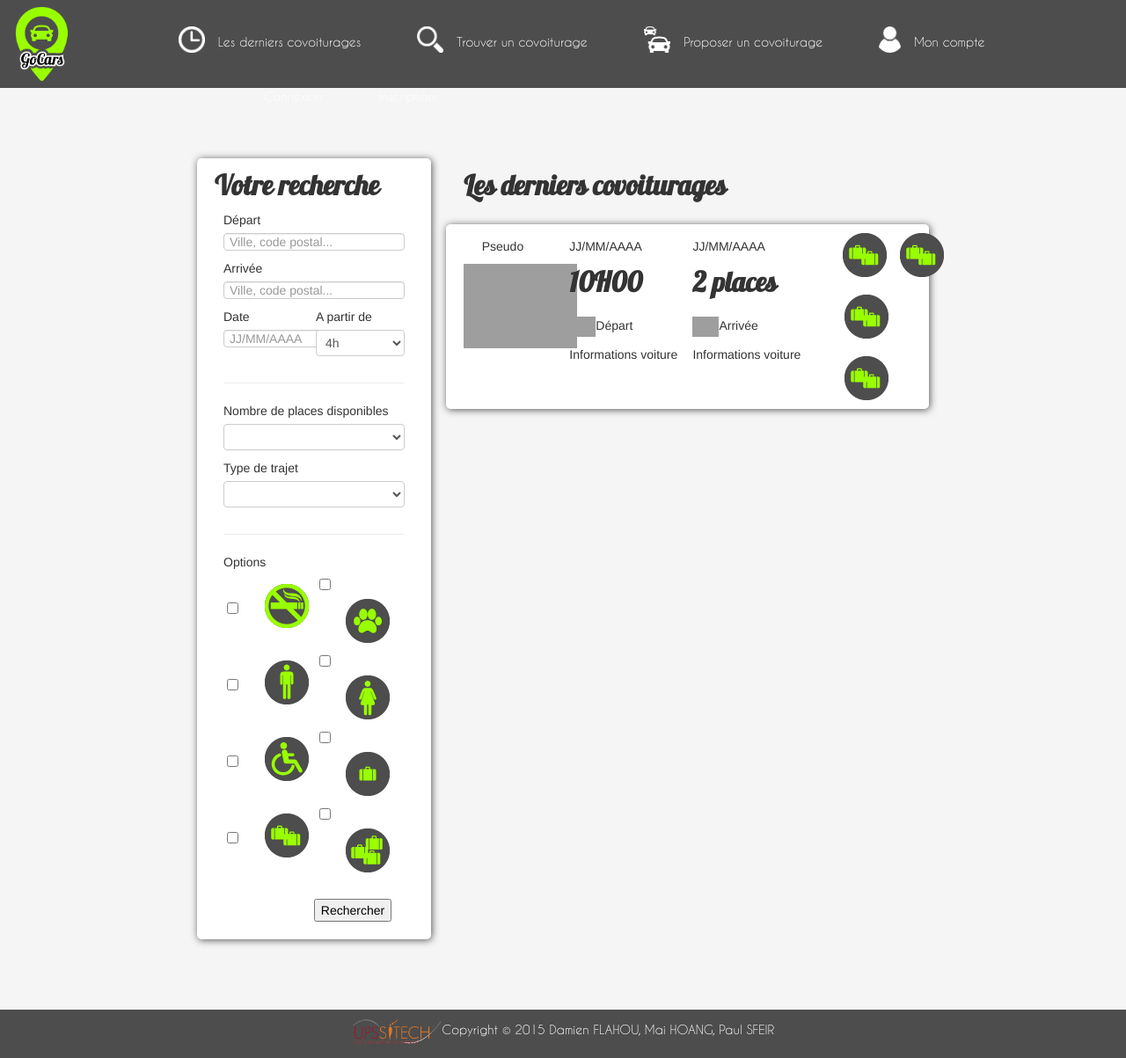
After one commit to paul-sfeir/Projet-Web-Covoiturage, a PHP site: page /derniers.html in a window 1280 px wide. The commit adds this page. Shown: the whole page at 88% size. Run offline with PHP 8.4, Linux system fonts and the light colour scheme; a stand-in replaces the project's code that opens the database connection; some libraries are stand-ins or nearby versions; grey boxes are pictures that could not be loaded.

Commit message:
Page "derniers covoiturages"
Modèle HTML de la page d'affichage des derniers covoiturages

```diff
--- a/css/custom.css
+++ b/css/custom.css
@@ -64,3 +64,38 @@ body {
 
 
 /* Page résultats */
+
+#form_recherche select{
+	width: 100%;
+}
+
+.input_recherche {
+	width: 100%;
+}
+
+article {
+	margin-top: 25px;
+	margin-bottom: 20px;
+}
+
+.pseudo {
+	text-align: center;
+}
+
+.pseudo, .titre {
+	margin-top: 15px;
+}
+
+.img_user {
+	width: 150px;
+	margin: 0px 20px 20px 20px;
+}
+
+.info {
+	margin-left: 0px;
+	margin-bottom: 20px;
+}
+
+.options {
+	margin: 10px 0px 10px 30px;
+}
--- /dev/null
+++ b/derniers.html
@@ -0,0 +1,241 @@
+<head>
+	<title>Les derniers covoiturages - GoCars</title>
+	<meta charset="UTF-8">
+
+	<link href="css/bootstrap.min.css" rel="stylesheet">
+	<link href="css/style.css" rel="stylesheet" type="text/css"><!--Style global-->
+	<link href="css/custom.css" rel="stylesheet" type="text/css"><!--Style contenu-->
+	<script src="http://code.jquery.com/jquery-1.8.3.min.js"></script> <!--Bibliothèque jQuery-->
+
+	<!--Bibliothèque nécessaire au Datepicker-->
+	<link rel="stylesheet" href="http://code.jquery.com/ui/1.11.4/themes/smoothness/jquery-ui.css">
+	<script src="http://code.jquery.com/jquery-1.10.2.js"></script>
+	<script src="http://code.jquery.com/ui/1.11.4/jquery-ui.js"></script>
+	<script>
+		$(function() {
+			$( "#datepicker" ).datepicker();
+		});
+	</script>
+	<!--Fin de la bibliothèque nécessaire au Datepicker-->
+
+</head>
+
+<body>
+
+	<!--Menu principal-->
+	<nav class="nav_princ">
+		<div class="row-fluid">
+			<ul class="inline">
+				<li>
+					<a href="index.html">
+						<img src="Media/logo.png" id="nav_logo"/>
+					</a>
+				</li>
+
+				<li>
+					<a href="#resultats" id="nav_derniers2">
+						<img src="Media/horloge.png" class="nav_icon" />
+						Les derniers covoiturages
+					</a>
+				</li>
+
+				<li>
+					<a href="#recherche" id="nav_recherche2">
+						<img src="Media/recherche.png" class="nav_icon" />
+						Trouver un covoiturage
+					</a>
+				</li>
+
+				<li>
+					<a href="#proposer" id="nav_proposer2">
+						<img src="Media/proposer.png" class="nav_icon" />
+						Proposer un covoiturage
+					</a>
+				</li>
+
+				<li>
+					<a href="#compte" id="nav_compte2">
+						<img src="Media/compte.png" class="nav_icon" />
+						Mon compte
+					</a>
+				</li>
+
+				<li id="connexion" class="menu_co"><a href="connexion.html">Connexion</a></li>
+				<li class="menu_co"><a href="inscription.html">Inscription</a></li>
+			</ul>
+
+		</div>
+	</nav>
+
+
+	<!--Contenu de la page-->
+	<div id="container">
+
+		<div class="row-fluid">
+			<div id="form_recherche" class="contenu span4">
+
+				<h2>Votre recherche</h2>
+
+				<form>
+					<label>Départ</label>
+					<input type="text" class="input_recherche" name="depart" placeholder="Ville, code postal..."/>
+
+					<label>Arrivée</label>
+					<input type="text" class="input_recherche" name="arrivee" placeholder="Ville, code postal..." />
+
+					<div class="row-fluid">
+						<div class="span6">
+							<label>Date</label>
+							<input type="text" name="date" placeholder="JJ/MM/AAAA" id="datepicker" class="form_date"/>
+						</div>
+
+						<div class="span6">
+							<label>A partir de</label>
+							<select>
+								<option>4h</option>
+								<option>5h</option>
+								<option>6h</option>
+								<option>7h</option>
+								<option>8h</option>
+								<option>9h</option>
+								<option>10h</option>
+								<option>11h</option>
+								<option>12h</option>
+								<option>13h</option>
+								<option>14h</option>
+								<option>15h</option>
+								<option>16h</option>
+								<option>17h</option>
+								<option>18h</option>
+								<option>19h</option>
+								<option>20h</option>
+								<option>21h</option>
+								<option>22h</option>
+								<option>23h</option>
+								<option>00h</option>
+							</select>
+						</div>
+					</div>
+
+					<hr/>
+
+					<label>Nombre de places disponibles</label>
+					<select>
+						<option> </option>
+						<option>1</option>
+						<option>2</option>
+						<option>3</option>
+						<option>4</option>
+						<option>5</option>
+						<option>6</option>
+						<option>7</option>
+						<option>8</option>
+						<option>9</option>
+					</select>
+
+					<label>Type de trajet</label>
+					<select>
+						<option> </option>
+						<option>Aller simple</option>
+						<option>Aller-retour</option>
+						<option>Trajet régulier</option>
+					</select>
+
+					<hr/>
+
+					<label>Options</label>
+					<div class="span6">
+						<input type="checkbox" name="fumeur" value="1"><img src="Media/nosmoking.png" class="options" alt="Non fumeur" />
+					</div>
+
+					<div class="span5">
+						<input type="checkbox" name="animaux" value="1"><img src="Media/animaux.png" class="options" alt="Animaux autorisés" />
+					</div>
+
+					<div class="span6">
+						<input type="checkbox" name="hommes" value="1"><img src="Media/hommes.png" class="options" alt="Hommes seulement" />
+					</div>
+
+					<div class="span5">
+						<input type="checkbox" name="femmes" value="1"><img src="Media/femmes.png" class="options" alt="Femmes seulement" />
+					</div>
+
+					<div class="span6">
+						<input type="checkbox" name="handicap" value="1"><img src="Media/handicap.png" class="options" alt="Handicapés" />
+					</div>
+
+					<div class="span5">
+						<input type="checkbox" name="bagage" value="0"><img src="Media/s_baggage.png" class="options" alt="Petits baggages" />
+					</div>
+
+					<div class="span6">
+						<input type="checkbox" name="bagage" value="1"><img src="Media/m_baggage.png" class="options" alt="Moyens baggages" />
+					</div>
+
+					<div class="span5">
+						<input type="checkbox" name="bagage" value="2"><img src="Media/l_baggage.png" class="options" alt="Grands baggages" />
+					</div>
+
+					<input type="submit" value="Rechercher" class="button_search" />
+				</form>
+
+			</div>
+
+
+			<div id="resultat" class="span8">
+
+				<h2>Les derniers covoiturages</h2>
+
+				<article class="contenu">
+					<div class="row-fluid">
+						<div class="span3">
+							<p class="pseudo">Pseudo</p>
+							<img src="Media/utilisateur.png" class="img_user" />
+						</div>
+
+						<div class="span3">
+							<p class="titre">JJ/MM/AAAA</p>
+							<h2 class="info">10H00</h2>
+							<p><img src="Media/depart.png" width="30px"/>Départ</p>
+							<p>Informations voiture</p>
+						</div>
+
+						<div class="span3">
+							<p class="titre">JJ/MM/AAAA</p>
+							<h2 class="info">2 places</h2>
+							<p><img src="Media/arrivee.png" width="30px"/>Arrivée</p>
+							<p>Informations voiture</p>
+						</div>
+
+						<div id="options"class="span3">
+							<div class="span6">
+								<img src="Media/m_baggage.png" class="options" alt="Moyens baggages" />
+							</div>
+							<div class="span6">
+								<img src="Media/m_baggage.png" class="options" alt="Moyens baggages" />
+							</div>
+							<div class="span6">
+								<img src="Media/m_baggage.png" class="options" alt="Moyens baggages" />
+							</div>
+							<div class="span6">
+								<img src="Media/m_baggage.png" class="options" alt="Moyens baggages" />
+							</div>
+						</div>
+					</div>
+				</article>
+
+			</div>
+
+		</div>
+
+	</div>
+
+
+	<!--Footer copyright-->
+	<footer>
+		<p><img src="Media/upssitech.png" id="logo_upssitech"/>Copyright © 2015 Damien FLAHOU, Mai HOANG, Paul SFEIR</p>
+	</footer>
+
+</body>
+
+</html>
```
Also changed, not shown: gabarit.html (deleted, +0 -71 lines).
